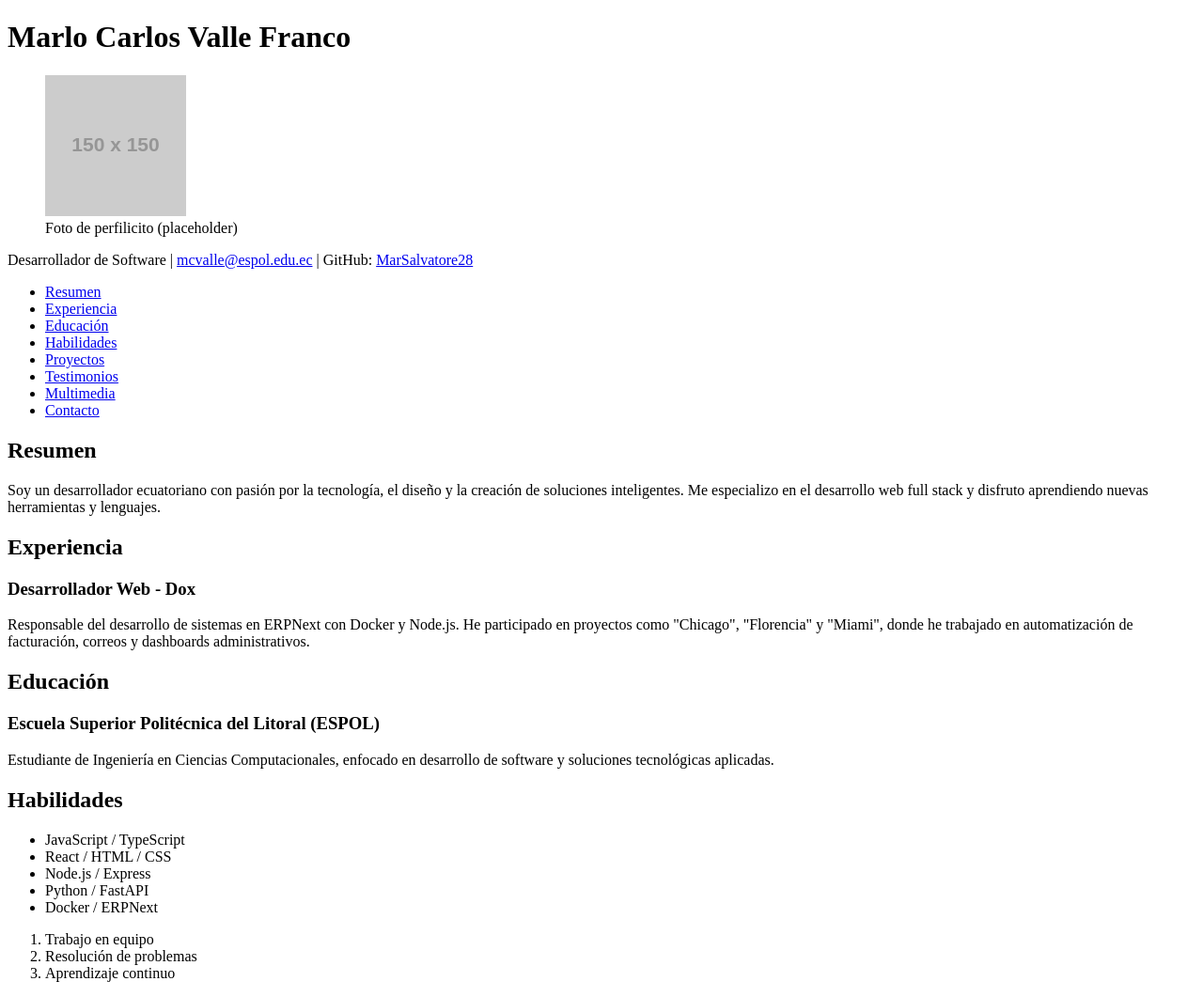
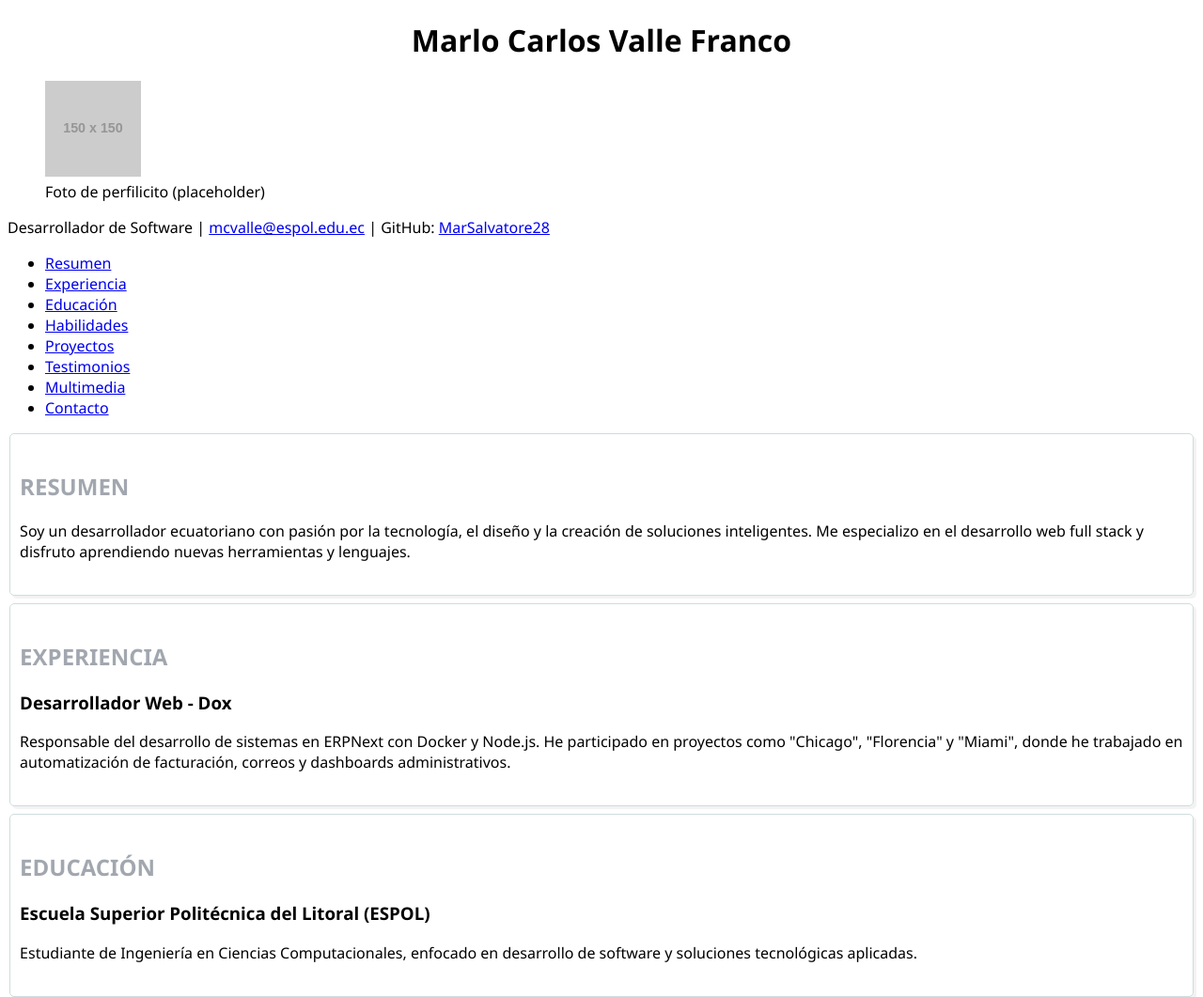
Before and after one commit to MarSalvatore28/curriculum, a plain HTML site: page index.html in a window 1280 px wide. Shown: the top 1061 px of the page at 94% size. Drawn offline with Linux system fonts and the light colour scheme; placeholder pictures from the web are drawn by us; a web font is replaced by a local one.

Commit message:
cambios para el taller

```diff
--- a/index.html
+++ b/index.html
@@ -5,13 +5,19 @@
     <meta charset="UTF-8">
     <meta name="viewport" content="width=device-width, initial-scale=1.0">
     <title>Currículum Vitae - Marlo Carlos Valle Franco</title>
+
+    <!-- Google Fonts (opcional) -->
+    <link href="https://fonts.googleapis.com/css2?family=Segoe+UI:wght@400;700&display=swap" rel="stylesheet">
+
+    <!-- CSS externo -->
+    <link rel="stylesheet" href="stylesheets/style.css">
 </head>
 
 <body>
     <header>
         <h1>Marlo Carlos Valle Franco</h1>
         <figure>
-            <img src="https://placehold.co/150x150" alt="Foto de perfil de Marlo Valle">
+            <img id="photo" src="https://placehold.co/150x150" alt="Foto de perfil de Marlo Valle">
             <figcaption>Foto de perfilicito (placeholder)</figcaption>
         </figure>
         <p>Desarrollador de Software |
@@ -35,14 +41,14 @@
 
     <main>
         <section id="resumen">
-            <h2>Resumen</h2>
+            <h2 class="subtitle">Resumen</h2>
             <p>Soy un desarrollador ecuatoriano con pasión por la tecnología, el diseño y la creación de soluciones
                 inteligentes. Me especializo en el desarrollo web full stack y disfruto aprendiendo nuevas herramientas
                 y lenguajes.</p>
         </section>
 
         <section id="experiencia">
-            <h2>Experiencia</h2>
+            <h2 class="subtitle">Experiencia</h2>
             <article>
                 <h3>Desarrollador Web - Dox</h3>
                 <p>Responsable del desarrollo de sistemas en ERPNext con Docker y Node.js. He participado en proyectos
@@ -52,7 +58,7 @@
         </section>
 
         <section id="educacion">
-            <h2>Educación</h2>
+            <h2 class="subtitle">Educación</h2>
             <article>
                 <h3>Escuela Superior Politécnica del Litoral (ESPOL)</h3>
                 <p>Estudiante de Ingeniería en Ciencias Computacionales, enfocado en desarrollo de software y soluciones
@@ -61,7 +67,7 @@
         </section>
 
         <section id="habilidades">
-            <h2>Habilidades</h2>
+            <h2 class="subtitle">Habilidades</h2>
             <aside>
                 <ul>
                     <li>JavaScript / TypeScript</li>
@@ -82,7 +88,7 @@
         </section>
 
         <section id="proyectos">
-            <h2>Proyectos</h2>
+            <h2 class="subtitle">Proyectos</h2>
             <article>
                 <h3>ERPNext Customization</h3>
                 <p>Proyecto de modificación de facturación, frontend y backend de ERPNext utilizando Docker.
@@ -93,7 +99,7 @@
         </section>
 
         <section id="testimonios">
-            <h2>Testimonios</h2>
+            <h2 class="subtitle">Testimonios</h2>
 
             <article>
                 <figure>
@@ -159,24 +165,20 @@
             </table>
         </section>
 
-        <!-- Sección multimedia -->
         <section id="multimedia">
-            <h2>Multimedia</h2>
+            <h2 class="subtitle">Multimedia</h2>
 
-            <!-- Imagen placeholder -->
             <figure>
                 <img src="https://picsum.photos/800/300" alt="Imagen aleatoria de placeholder">
                 <figcaption>Vista previa de un proyecto (imagen de ejemplo)</figcaption>
             </figure>
 
-            <!-- Video de YouTube -->
             <article>
                 <h3>Presentación Personal</h3>
                 <iframe width="560" height="315" src="https://www.youtube.com/embed/dQw4w9WgXcQ"
                     title="Video de presentación personal" frameborder="0" allowfullscreen></iframe>
             </article>
 
-            <!-- Mapa de Google Maps -->
             <article>
                 <h3>Ubicación</h3>
                 <iframe
@@ -186,16 +188,13 @@
             </article>
         </section>
 
-        <!-- Nueva sección de formulario -->
         <section id="contacto">
-            <h2>Formulario de Contacto</h2>
+            <h2 class="subtitle">Formulario de Contacto</h2>
 
             <form action="#" method="post">
-                <!-- Campo de texto -->
                 <label for="nombre">Nombre completo:</label>
                 <input type="text" id="nombre" name="nombre" placeholder="Ingrese su nombre">
 
-                <!-- Lista desplegable -->
                 <label for="cargo">Cargo al que postula:</label>
                 <select id="cargo" name="cargo">
                     <option value="">Seleccione una opción</option>
@@ -204,23 +203,19 @@
                     <option value="fullstack">Desarrollador Full Stack</option>
                 </select>
 
-                <!-- Selección única -->
                 <p>Disponibilidad:</p>
                 <label><input type="radio" name="disponibilidad" value="tiempo_completo"> Tiempo completo</label>
                 <label><input type="radio" name="disponibilidad" value="medio_tiempo"> Medio tiempo</label>
 
-                <!-- Selección múltiple -->
                 <p>Lenguajes que domina:</p>
                 <label><input type="checkbox" name="lenguajes" value="html"> HTML</label>
                 <label><input type="checkbox" name="lenguajes" value="css"> CSS</label>
                 <label><input type="checkbox" name="lenguajes" value="javascript"> JavaScript</label>
                 <label><input type="checkbox" name="lenguajes" value="python"> Python</label>
 
-                <!-- Área de texto -->
                 <label for="mensaje">Mensaje:</label>
                 <textarea id="mensaje" name="mensaje" rows="4" placeholder="Escriba su mensaje aquí..."></textarea>
 
-                <!-- Botón de envío -->
                 <button type="submit">Enviar formulario</button>
             </form>
         </section>
--- /dev/null
+++ b/stylesheets/style.css
@@ -0,0 +1,37 @@
+/* Selector universal */
+* {
+  font-family: "Segoe UI", Tahoma, Geneva, Verdana, sans-serif;
+}
+
+/* Título principal */
+h1 {
+  text-align: center;
+  font-weight: bold;
+}
+
+/* Imagen de perfil */
+#photo {
+  width: 8vw;
+  height: auto;
+}
+
+/* Subtítulos */
+.subtitle {
+  color: rgba(151, 156, 165, 0.89);
+  text-transform: uppercase;
+}
+
+/* Pie de página */
+footer p {
+  text-align: right;
+  font-style: italic;
+}
+
+/* Secciones */
+section {
+  border: 0.2pt solid #cedddd;
+  margin: 4px 2px 8px 2px;
+  padding: 1.5% 0.8%;
+  border-radius: 5px;
+  box-shadow: 3px 3px 1px rgba(235, 234, 234, 0.6);
+}
```
